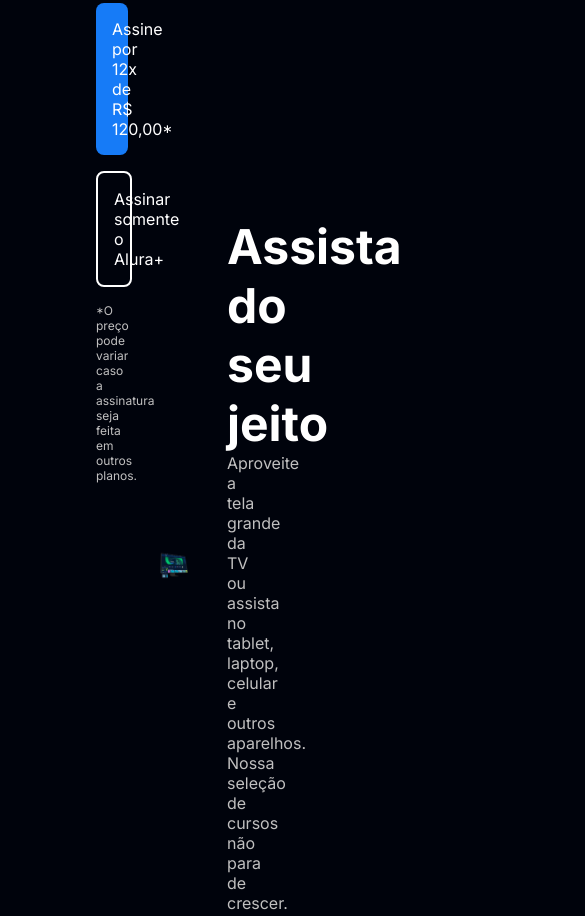
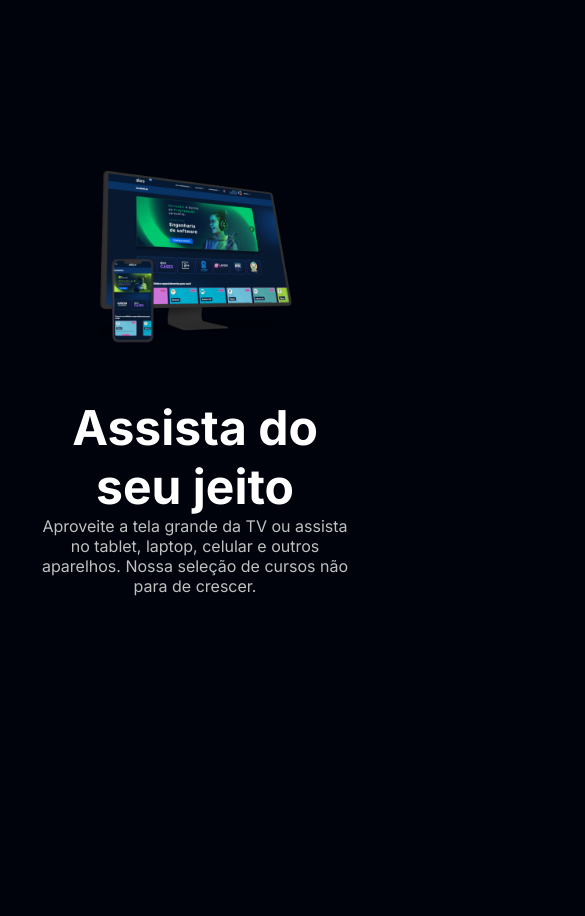
Before and after one commit to BrunoMCampos/Aluraplus, a plain HTML site: page index.html in a window 390 px wide. Shown: the part 701-1617 px from the top of the page, 585 px wide, since content can reach past the window. Drawn offline with Linux system fonts and the light colour scheme.

Commit message:
Alteração para melhoria mobile

```diff
--- a/style.css
+++ b/style.css
@@ -88,41 +88,41 @@ body {
     margin-bottom: 0.1 em;
 }
 
-.descricao__texto{
+.descricao__texto {
     color: var(--cinza-secundario);
 }
 
-.secundario__botao{
+.secundario__botao {
     display: inline-block;
     margin-top: 1em;
 }
 
-.container__descricao{
+.container__descricao {
     padding: 2em;
 }
 
-.dispositivos{
+.dispositivos {
     text-align: center;
 }
 
-.dispositivos__titulo{
+.dispositivos__titulo {
     font-size: 3rem;
     color: var(--branco-principal);
 }
 
-.dispositivos__lista{
+.dispositivos__lista {
     display: flex;
     justify-content: center;
     list-style-type: none;
     margin: 5em 0;
 }
 
-.dispositivos__item{
+.dispositivos__item {
     font-size: 2rem;
     color: var(--branco-principal);
 }
 
-.rodape{
+.rodape {
     display: flex;
     flex-direction: column;
     align-items: center;
@@ -131,28 +131,65 @@ body {
     text-align: center;
 }
 
-.rodape__lista{
+.rodape__lista {
     list-style-type: none;
     display: flex;
     gap: 1rem;
     margin: 2.5rem 0 1.5rem 0;
 }
 
-.lista__link a{
+.lista__link a {
     text-decoration: none;
-    color:var(--branco-principal);
+    color: var(--branco-principal);
 }
 
-.lista__link a:hover{
+.lista__link a:hover {
     color: var(--botao-azul);
 }
 
-.lista__link a:active{
+.lista__link a:active {
     color: purple;
 }
 
-.rodape__texto{
-    font-size:0.875rem;
-    color:var(--cinza-secundario);
+.rodape__texto {
+    font-size: 0.875rem;
+    color: var(--cinza-secundario);
     margin-bottom: 1rem;
 }
+
+@media screen and (max-width: 768px) {
+    .container {
+        display: flex;
+        background-image: none;
+        align-items: center;
+    }
+
+    .secundario{
+        display: block;
+    }
+
+    .container__imagem{
+        width: 50vw;
+    }
+
+    .container__caixa{
+        margin: 2em;
+    }
+
+    .secundario{
+        margin: 0;
+        text-align: center;
+    }
+
+    .secundario__imagem{
+        width: 50vw;
+    }
+
+    .dispositivos__lista{
+        display: block;
+    }
+
+    .rodape__lista{
+        display: block;
+    }
+}
```
